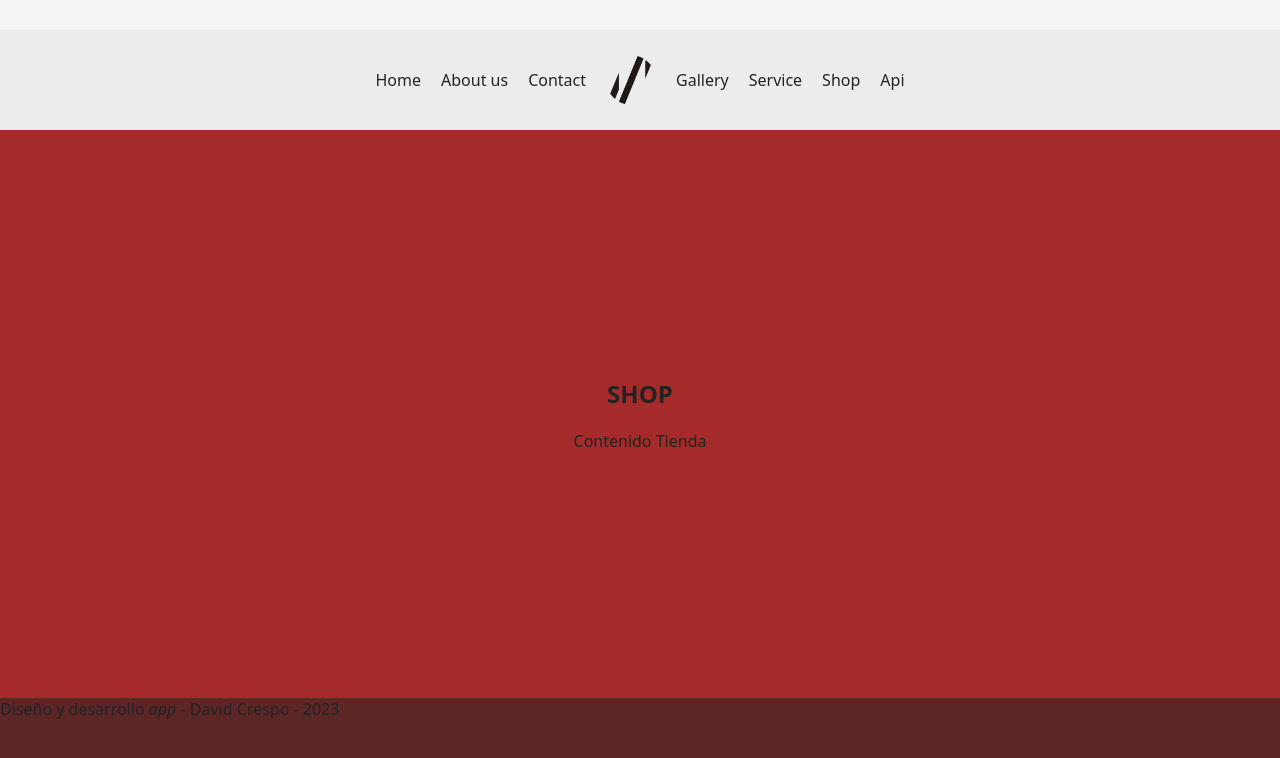
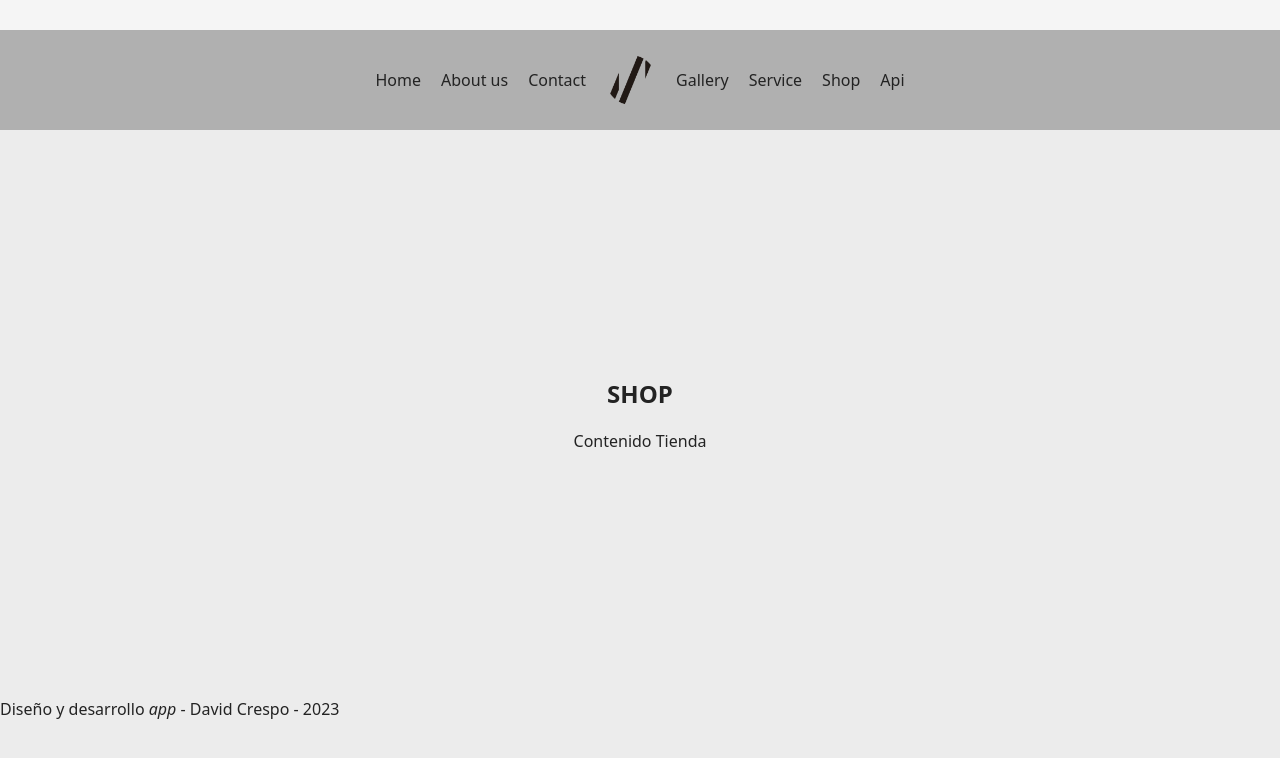
Before and after one commit to Guriats/SportWear, a website built with Vite: page sportwear/index.html in a window 1280 px wide. Shown: the part 70-828 px from the top of the page. Built offline with nearby package versions, Linux system fonts and the light colour scheme; files whose address does not match are found by name.

Commit message:
Ropa deportiva

```diff
--- a/sportwear/components/Footer/Footer.css
+++ b/sportwear/components/Footer/Footer.css
@@ -1,4 +1,4 @@
 footer{
-    background-color: rgb(92, 38, 38);
+
     height: 12vh;
 }
--- a/sportwear/components/Header/Header.css
+++ b/sportwear/components/Header/Header.css
@@ -29,6 +29,7 @@
   }
 
 #navPrimario{
+  background-color: rgb(176, 176, 176);
     height: 12vh;
     display:flex;
     align-items: center;
--- a/sportwear/style.css
+++ b/sportwear/style.css
@@ -41,7 +41,7 @@ li {
 
 main{
   height: 71vh;
-  background-color: brown;
+
   display:flex;
   flex-direction: column;
   justify-content: center;
```
